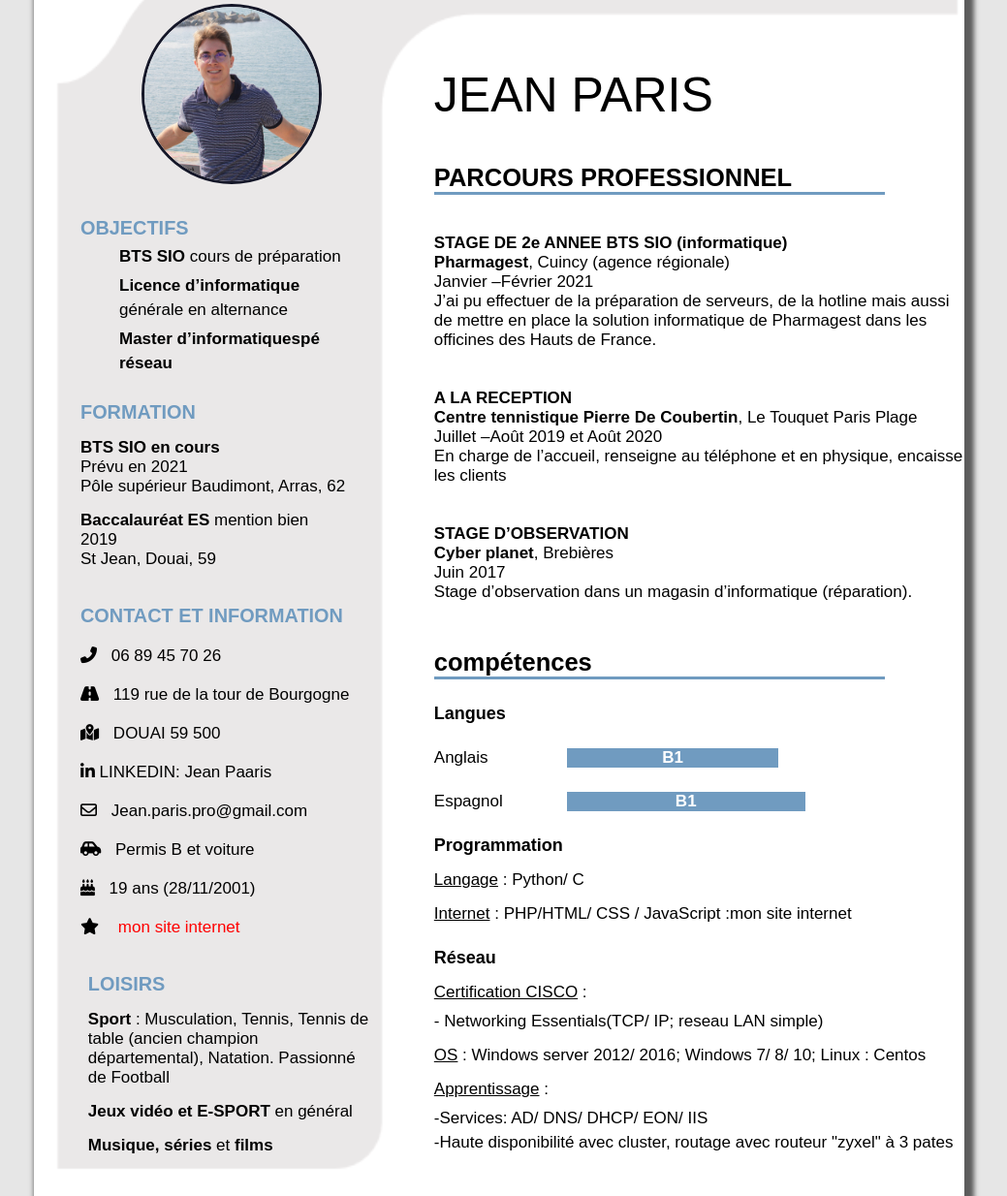
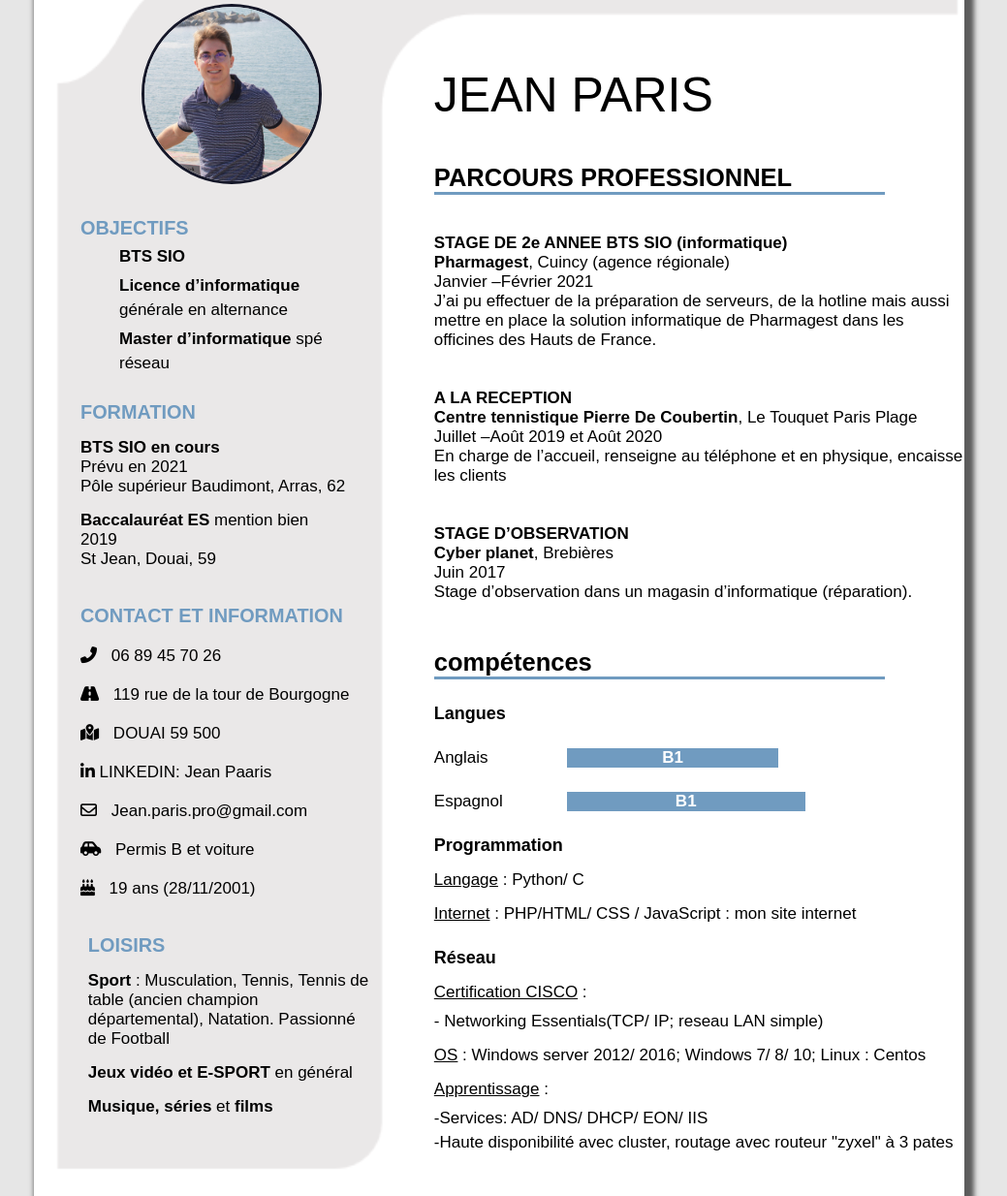
Before and after one commit to jprex59/monSiteInternet, a PHP site: page /CV.html in a window 1280 px wide. Shown: the part 531-1765 px from the top of the page at 97% size, without its empty margins (125-1164 px from the left). Run offline with PHP 8.4, Linux system fonts and the light colour scheme; some libraries are stand-ins or nearby versions.

Commit message:
update CV

```diff
--- a/CV.html
+++ b/CV.html
@@ -87,9 +87,9 @@
 			<div class="objectifs">
 				<h3>objectifs</h3>
 				<ul>
-					<li><b>BTS SIO</b> cours de préparation</li>
+					<li><b>BTS SIO</b></li>
 					<li><b>Licence d’informatique</b> générale en alternance</li>
-					<li><b>Master d’informatiquespé réseau</b></li>
+					<li><b>Master d’informatique</b> spé réseau</li>
 				</ul>
 			</div>
 			<div class="formation">
@@ -107,7 +107,6 @@
 					<li><i class="far fa-envelope f"></i> Jean.paris.pro@gmail.com</li>
 					<li><i class="fas fa-car-side f"></i> Permis B et voiture</li>
 					<li><i class="fas fa-birthday-cake f"></i> 19 ans (28/11/2001)</li>
-					<li><i class="fas fa-star f"></i> <a href="https://jprex59.github.io/monSiteInternet/">mon site internet</a></li>
 				</ul>
 			</div>
 			<div class="loisirs">
@@ -126,7 +125,7 @@
 					<b><h4>STAGE DE 2e ANNEE BTS SIO (informatique)</h4>
 					Pharmagest</b>, Cuincy (agence régionale)</br>
 					Janvier –Février 2021</br>
-					J’ai pu effectuer de la préparation de serveurs, de la hotline mais aussi de mettre en place la solution informatique de Pharmagest dans les officines des Hauts de France.
+					J’ai pu effectuer de la préparation de serveurs, de la hotline mais aussi mettre en place la solution informatique de Pharmagest dans les officines des Hauts de France.
 				</p>
 				<p>
 					<b><h4>A LA RECEPTION</h4>
@@ -158,7 +157,7 @@
 					<u>Langage</u> : Python/ C
 				</p>
 				<p>
-					<u>Internet</u> : PHP/HTML/ CSS / JavaScript :mon site internet
+					<u>Internet</u> : PHP/HTML/ CSS / JavaScript : mon site internet
 				</p>
 					<h5>Réseau</h5>
 				<p>
--- a/css/styleCV.css
+++ b/css/styleCV.css
@@ -302,7 +302,7 @@ img {
 /*****/
 .information{
   width: 100%;
-  height: 370px;
+  height: 330px;
   margin-top: 10px;
 }
 
```
